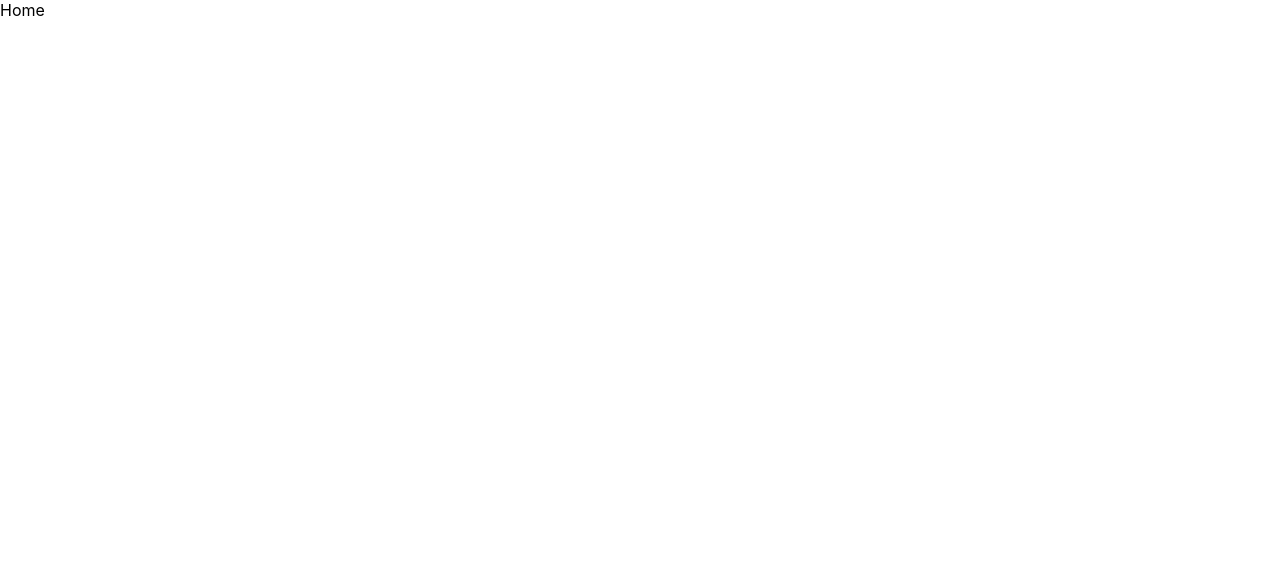
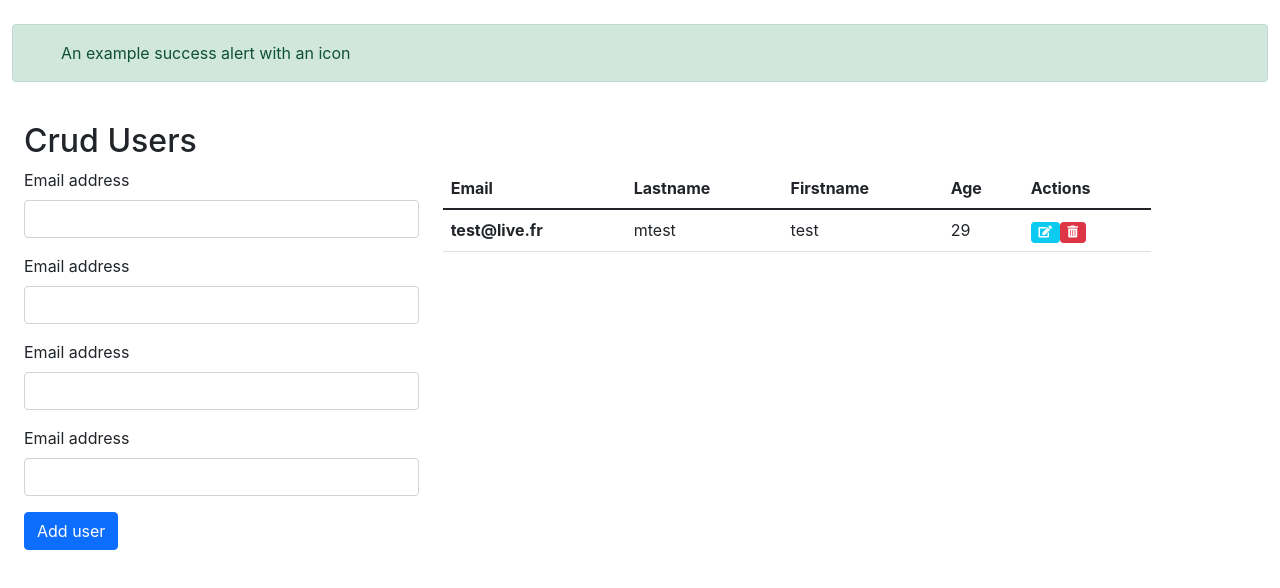
Before and after one commit to lobna3/Node-API, a React (Create React App) app in the folder client/: page / in a window 1280 px wide. Shown: the top 588 px of the page. Built offline with nearby package versions, Linux system fonts and the light colour scheme.

Commit message:
initial project

```diff
--- a/client/public/index.html
+++ b/client/public/index.html
@@ -10,6 +10,10 @@
       content="Web site created using create-react-app"
     />
     <link rel="apple-touch-icon" href="%PUBLIC_URL%/logo192.png" />
+    <link href="https://use.fontawesome.com/releases/v5.15.1/css/all.css" rel="stylesheet" />
+    <link href="https://cdn.jsdelivr.net/npm/bootstrap@5.1.3/dist/css/bootstrap.min.css" rel="stylesheet" integrity="sha384-1BmE4kWBq78iYhFldvKuhfTAU6auU8tT94WrHftjDbrCEXSU1oBoqyl2QvZ6jIW3" crossorigin="anonymous"/>
+    <script src="https://cdn.jsdelivr.net/npm/bootstrap@5.1.3/dist/js/bootstrap.bundle.min.js" integrity="sha384-ka7Sk0Gln4gmtz2MlQnikT1wXgYsOg+OMhuP+IlRH9sENBO0LRn5q+8nbTov4+1p" crossorigin="anonymous"></script>
+
     <!--
       manifest.json provides metadata used when your web app is installed on a
       user's mobile device or desktop. See https://developers.google.com/web/fundamentals/web-app-manifest/
--- /dev/null
+++ b/client/src/components/InputGroup.js
@@ -0,0 +1,12 @@
+import React from 'react'
+
+function InputGroup() {
+  return (
+    <div className="mb-3">
+    <label for="Email" class="form-label">Email address</label>
+    <input type="text" class="form-control" name="Email"/>
+</div>
+  )
+}
+
+export default InputGroup
--- a/client/src/index.css
+++ b/client/src/index.css
@@ -10,4 +10,9 @@ body {
 code {
   font-family: source-code-pro, Menlo, Monaco, Consolas, 'Courier New',
     monospace;
+   .gap__actions{
+      display: grid;
+      row-gap: 10px;
+      cursor: pointer;
+      }
 }
--- a/client/src/pages/Home.js
+++ b/client/src/pages/Home.js
@@ -1,7 +1,57 @@
 import React from 'react'
+import InputGroup from '../components/InputGroup'
 
 export default function Home() {
   return (
-    <div>Home</div>
+    <div className="row p-4">
+        <div className="alert alert-success d-flex align-items-center" role="alert">
+            <svg className="bi flex-shrink-0 me-2" width="24" height="24" role="img" aria-label="Success:">
+                </svg>
+            <div>
+              An example success alert with an icon
+            </div>
+          </div>
+     <div className="mt-4">
+        <h2>Crud Users</h2>
+     </div>
+     <div className="col-12 col-lg-4">
+         <form>
+            <InputGroup label="Email"/>
+            <InputGroup label="Nom"/>
+            <InputGroup label ="Prénom"/>
+            <InputGroup label="adress"/>
+            <button className="btn btn-primary">Add user</button>
+         </form>
+     </div>
+     <div className="col-12 col-lg-7">
+        <table className="table">
+            <thead>
+              <tr>
+                <th scope='col'>Email</th>
+                <th scope='col'>Lastname</th>
+                <th scope='col'>Firstname</th>
+                <th scope='col'>Age</th>
+                <th scope='col'>Actions</th>
+              </tr>
+            </thead>
+            <tbody>
+                <tr>
+                    <th>test@live.fr</th>
+                    <td>mtest</td>
+                    <td>test</td>
+                    <td>29</td>
+                    <td className="gap__actions">
+
+                     <span className="badge bg-info"><a href="/id" className="text-white"><i className="fas fa-edit"></i></a></span>
+
+                      <span className="badge bg-danger" onClick=""><i
+                        className="fas fa-trash-alt"
+                      ></i></span>
+                    </td>
+                  </tr>
+            </tbody>
+        </table>
+     </div>
+    </div>
   )
 }
```
Also changed, not shown: client/src/components/Alert.js (added), client/src/components/RowDetails.js (added).
